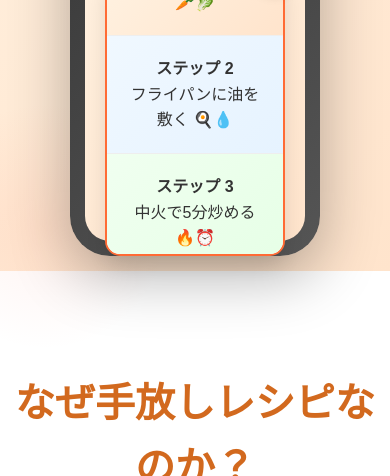
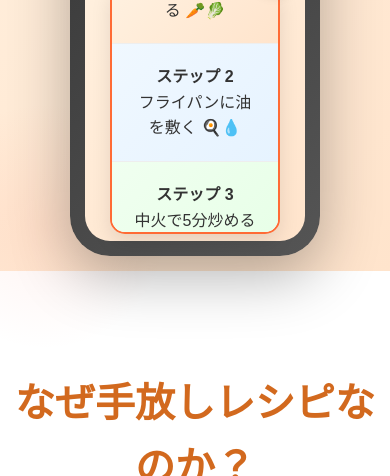
Before and after one commit to edom18/edom18.github.io, a plain HTML site: page index.html in a window 390 px wide. Shown: the part 642-1118 px from the top of the page. Drawn offline with Linux system fonts and the light colour scheme.

Commit message:
fix: スマホだと下側が切れてしまっている問題を修正

```diff
--- a/index.html
+++ b/index.html
@@ -400,7 +400,7 @@
 
             .hero-content {
                 grid-template-columns: 1fr;
-                gap: 30px;
+                gap: 40px;
                 text-align: center;
                 max-width: calc(100vw - 30px);
                 width: calc(100vw - 30px);
@@ -438,6 +438,7 @@
                 width: min(280px, calc(100vw - 60px));
                 height: 560px;
                 padding: 15px;
+                margin: 0 auto;
             }
 
             .demo-container {
@@ -445,6 +446,10 @@
                 max-width: 220px;
                 height: 300px;
                 margin: 0 auto;
+                display: flex;
+                justify-content: center;
+                align-items: flex-start;
+                padding-top: 10px;
             }
 
             .recipe-demo {
@@ -475,11 +480,22 @@
             .hero-content {
                 max-width: calc(100vw - 20px);
                 width: calc(100vw - 20px);
+                gap: 30px;
             }
 
             .phone-mockup {
                 width: min(250px, calc(100vw - 40px));
                 height: 500px;
+            }
+
+            .demo-container {
+                max-width: 190px;
+                padding-top: 8px;
+            }
+
+            .recipe-demo {
+                max-width: 170px;
+                height: 250px;
             }
 
             .features, .use-cases, .final-cta {
```
